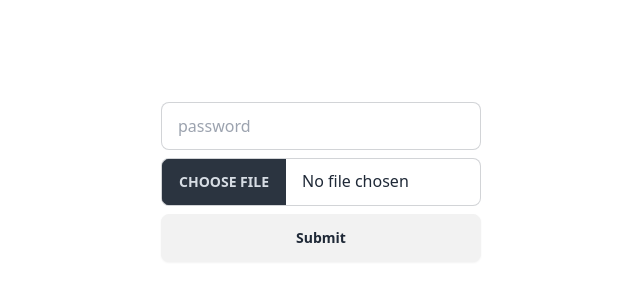
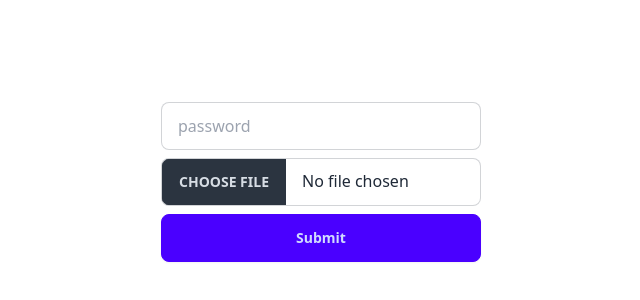
Before and after one commit to arithefirst/lockbox, a SvelteKit app: page / in a window 1280 px wide. Shown: the part 218-518 px from the top of the page, without its empty margins (319-959 px from the left). Built offline with nearby package versions, Linux system fonts and the light colour scheme.

Commit message:
Add colors to buttons

```diff
--- a/src/routes/+page.svelte
+++ b/src/routes/+page.svelte
@@ -12,7 +12,7 @@
 <form method="post" use:enhance enctype="multipart/form-data" class="absolute top-1/2 left-1/2 -translate-x-1/2 -translate-y-1/2 w-11/12 md:w-fit">
     <input required type="password" name="password" placeholder="password" class="input input-bordered mb-2 w-full md:max-w-xs" /><br>
     <input required type="file" name="file" class="file-input file-input-bordered w-full md:max-w-xs"/><br>
-    <button class="btn-block btn md:max-w-xs mt-2" type="submit">Submit</button><br>
+    <button class="btn-block btn-primary btn md:max-w-xs mt-2" type="submit">Submit</button><br>
     {#if wrongPassword}
         <p class="text-error text-center">Invalid Password</p>
     {/if}
--- a/src/routes/admin/login/+page.svelte
+++ b/src/routes/admin/login/+page.svelte
@@ -9,7 +9,7 @@
 <form method="post" use:enhance enctype="multipart/form-data" class="absolute top-1/2 left-1/2 -translate-x-1/2 -translate-y-1/2 w-11/12 md:w-fit">
     <input required type="text" name="username" placeholder="username" class="input input-bordered mb-2 w-full md:max-w-xs" /><br>
     <input required type="password" name="password" placeholder="password" class="input input-bordered mb-2 w-full md:max-w-xs" />
-    <button class="btn-block btn md:max-w-xs mt-2" type="submit">Log in</button><br>
+    <button class="btn-block btn-primary btn md:max-w-xs mt-2" type="submit">Log in</button><br>
     {#if wrongPassword}
         <p class="text-error text-center">Invalid username or password</p>
     {/if}
```
